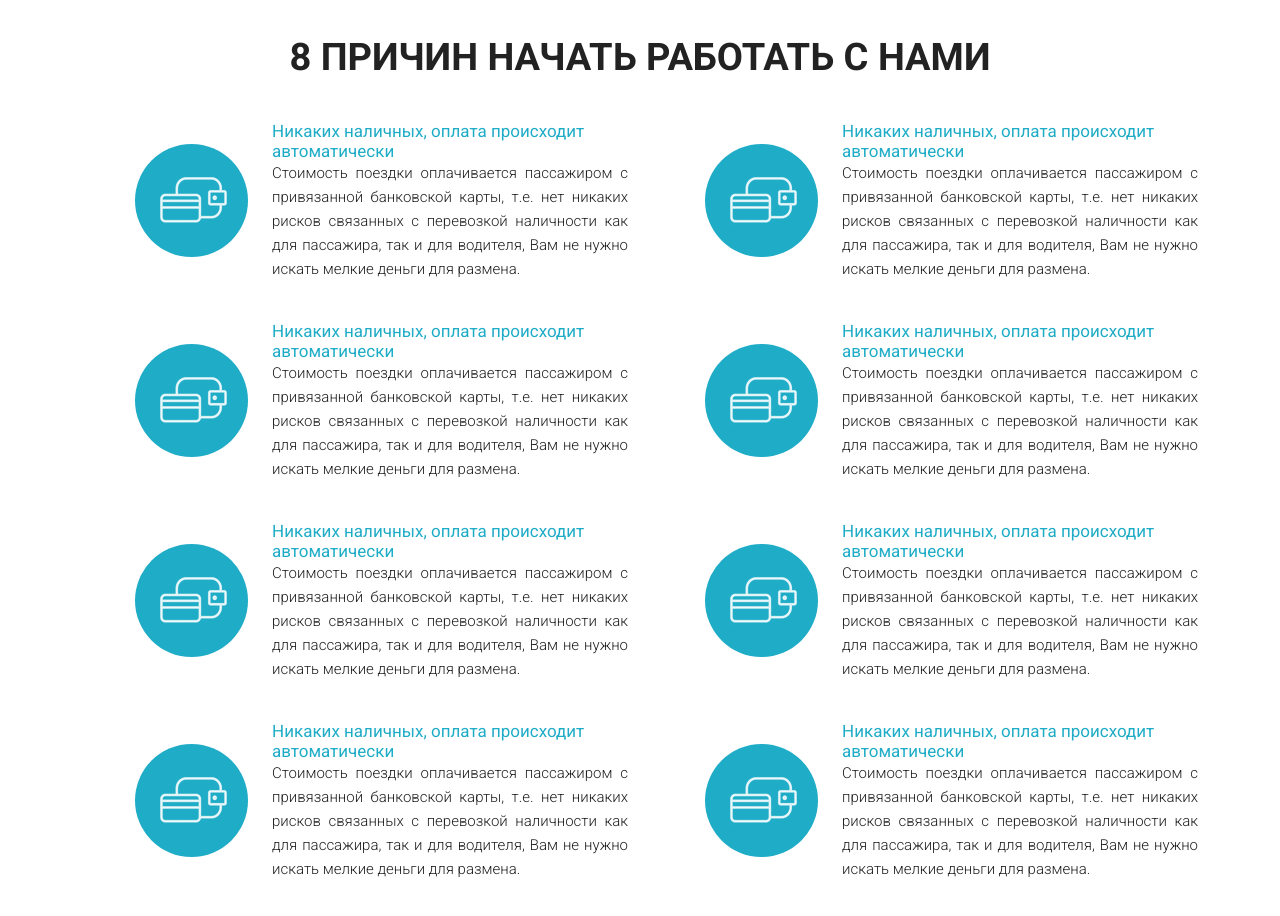
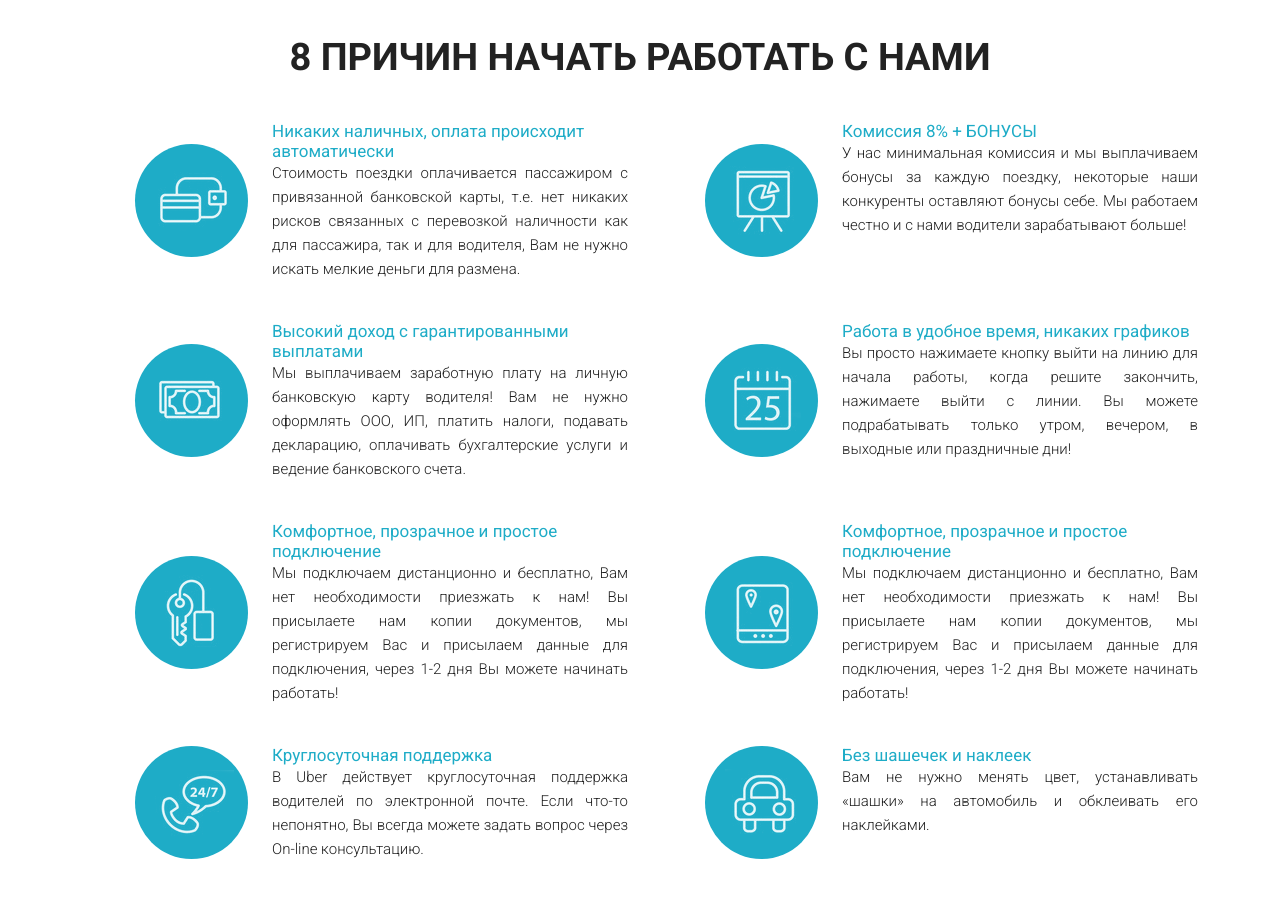
Before and after one commit to DeeBeeUA/uber777, a plain HTML site: page index.html in a window 1280 px wide. Shown: the part 951-1867 px from the top of the page. Drawn offline with Linux system fonts and the light colour scheme.

Commit message:
part-two

```diff
--- a/index.html
+++ b/index.html
@@ -98,15 +98,15 @@
 
                         <div class="col-md-2 d-flex justify-content-end align-items-center">
                             <div class="about-box-rad">
-                                <img src="img/work_icons/1.png" alt="1">
+                                <img src="img/work_icons/2.png" alt="2">
                             </div>
                         </div>
                         <div class="col-md-4">
                             <div class="about-box-header">
-                                Никаких наличных, оплата происходит автоматически
+                                Комиссия 8% + БОНУСЫ
                             </div>
                             <div class="about-box-descr">
-                                Стоимость поездки оплачивается пассажиром с привязанной банковской карты, т.е. нет никаких рисков связанных с перевозкой наличности как для пассажира, так и для водителя, Вам не нужно искать мелкие деньги для размена.
+                                У нас минимальная комиссия и мы выплачиваем бонусы за каждую поездку, некоторые наши конкуренты оставляют бонусы себе. Мы работаем честно и с нами водители зарабатывают больше!
                             </div>
                         </div>
                     </div>
@@ -115,29 +115,29 @@
                     <div class="row">
                         <div class="col-md-2 d-flex justify-content-end align-items-center">
                             <div class="about-box-rad">
-                                <img src="img/work_icons/1.png" alt="1">
+                                <img src="img/work_icons/3.png" alt="3">
                             </div>
                         </div>
                         <div class="col-md-4">
                             <div class="about-box-header">
-                                Никаких наличных, оплата происходит автоматически
+                                Высокий доход с гарантированными выплатами
                             </div>
                             <div class="about-box-descr">
-                                Стоимость поездки оплачивается пассажиром с привязанной банковской карты, т.е. нет никаких рисков связанных с перевозкой наличности как для пассажира, так и для водителя, Вам не нужно искать мелкие деньги для размена.
+                                Мы выплачиваем заработную плату на личную банковскую карту водителя! Вам не нужно оформлять ООО, ИП, платить налоги, подавать декларацию, оплачивать бухгалтерские услуги и ведение банковского счета.
                             </div>
                         </div>
 
                         <div class="col-md-2 d-flex justify-content-end align-items-center">
                             <div class="about-box-rad">
-                                <img src="img/work_icons/1.png" alt="1">
+                                <img src="img/work_icons/4.png" alt="4">
                             </div>
                         </div>
                         <div class="col-md-4">
                             <div class="about-box-header">
-                                Никаких наличных, оплата происходит автоматически
+                                Работа в удобное время, никаких графиков
                             </div>
                             <div class="about-box-descr">
-                                Стоимость поездки оплачивается пассажиром с привязанной банковской карты, т.е. нет никаких рисков связанных с перевозкой наличности как для пассажира, так и для водителя, Вам не нужно искать мелкие деньги для размена.
+                                Вы просто нажимаете кнопку выйти на линию для начала работы, когда решите закончить, нажимаете выйти с линии. Вы можете подрабатывать только утром, вечером, в выходные или праздничные дни!
                             </div>
                         </div>
                     </div>
@@ -146,29 +146,29 @@
                     <div class="row">
                         <div class="col-md-2 d-flex justify-content-end align-items-center">
                             <div class="about-box-rad">
-                                <img src="img/work_icons/1.png" alt="1">
+                                <img src="img/work_icons/5.png" alt="5">
                             </div>
                         </div>
                         <div class="col-md-4">
                             <div class="about-box-header">
-                                Никаких наличных, оплата происходит автоматически
+                                Комфортное, прозрачное и простое подключение
                             </div>
                             <div class="about-box-descr">
-                                Стоимость поездки оплачивается пассажиром с привязанной банковской карты, т.е. нет никаких рисков связанных с перевозкой наличности как для пассажира, так и для водителя, Вам не нужно искать мелкие деньги для размена.
+                                Мы подключаем дистанционно и бесплатно, Вам нет необходимости приезжать к нам! Вы присылаете нам копии документов, мы регистрируем Вас и присылаем данные для подключения, через 1-2 дня Вы можете начинать работать!
                             </div>
                         </div>
 
                         <div class="col-md-2 d-flex justify-content-end align-items-center">
                             <div class="about-box-rad">
-                                <img src="img/work_icons/1.png" alt="1">
+                                <img src="img/work_icons/6.png" alt="6">
                             </div>
                         </div>
                         <div class="col-md-4">
                             <div class="about-box-header">
-                                Никаких наличных, оплата происходит автоматически
+                                Комфортное, прозрачное и простое подключение
                             </div>
                             <div class="about-box-descr">
-                                Стоимость поездки оплачивается пассажиром с привязанной банковской карты, т.е. нет никаких рисков связанных с перевозкой наличности как для пассажира, так и для водителя, Вам не нужно искать мелкие деньги для размена.
+                                Мы подключаем дистанционно и бесплатно, Вам нет необходимости приезжать к нам! Вы присылаете нам копии документов, мы регистрируем Вас и присылаем данные для подключения, через 1-2 дня Вы можете начинать работать!
                             </div>
                         </div>
                     </div>
@@ -177,29 +177,29 @@
                     <div class="row">
                         <div class="col-md-2 d-flex justify-content-end align-items-center">
                             <div class="about-box-rad">
-                                <img src="img/work_icons/1.png" alt="1">
+                                <img src="img/work_icons/7.png" alt="7">
                             </div>
                         </div>
                         <div class="col-md-4">
                             <div class="about-box-header">
-                                Никаких наличных, оплата происходит автоматически
+                                Круглосуточная поддержка
                             </div>
                             <div class="about-box-descr">
-                                Стоимость поездки оплачивается пассажиром с привязанной банковской карты, т.е. нет никаких рисков связанных с перевозкой наличности как для пассажира, так и для водителя, Вам не нужно искать мелкие деньги для размена.
+                                В Uber действует круглосуточная поддержка водителей по электронной почте. Если что-то непонятно, Вы всегда можете задать вопрос через On-line консультацию.
                             </div>
                         </div>
 
                         <div class="col-md-2 d-flex justify-content-end align-items-center">
                             <div class="about-box-rad">
-                                <img src="img/work_icons/1.png" alt="1">
+                                <img src="img/work_icons/8.png" alt="8">
                             </div>
                         </div>
                         <div class="col-md-4">
                             <div class="about-box-header">
-                                Никаких наличных, оплата происходит автоматически
+                                Без шашечек и наклеек
                             </div>
                             <div class="about-box-descr">
-                                Стоимость поездки оплачивается пассажиром с привязанной банковской карты, т.е. нет никаких рисков связанных с перевозкой наличности как для пассажира, так и для водителя, Вам не нужно искать мелкие деньги для размена.
+                                Вам не нужно менять цвет, устанавливать «шашки» на автомобиль и обклеивать его наклейками.
                             </div>
                         </div>
                     </div>
```
